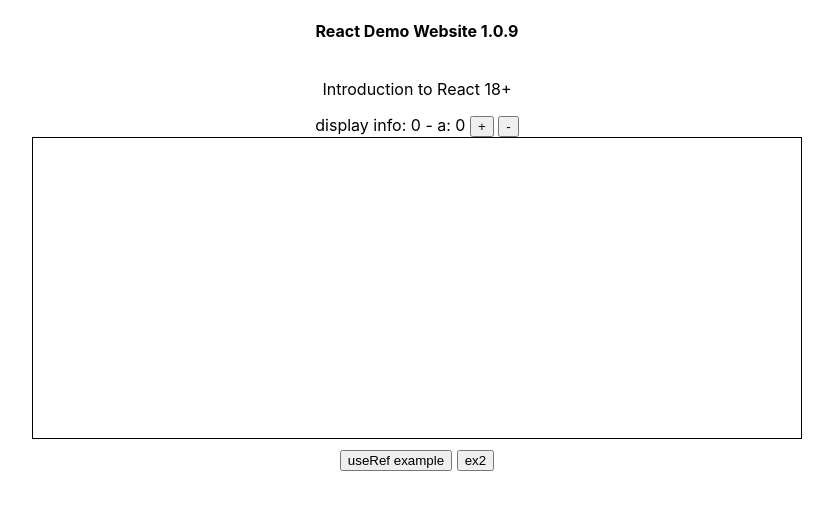
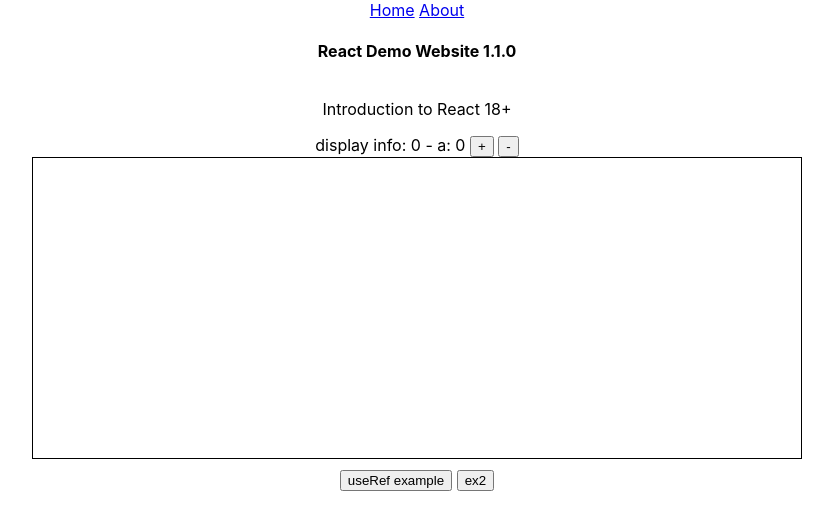
Before and after one commit to dgilbert-quickstart/dgilbert-quickstart.github.io, a React (Create React App) app in the folder demo-week7-react-apps/react-demo-website-1/: page / in a window 1280 px wide. Shown: the top 530 px of the page, without its empty margins (223-1056 px from the left). Built offline with nearby package versions, Linux system fonts and the light colour scheme.

Commit message:
update demo react website-1 useState, useEffect, useRef, react-router-dom

```diff
--- a/demo-week7-react-apps/react-demo-website-1/package.json
+++ b/demo-week7-react-apps/react-demo-website-1/package.json
@@ -34,5 +34,8 @@
       "last 1 firefox version",
       "last 1 safari version"
     ]
+  },
+  "devDependencies": {
+    "react-router-dom": "^6.26.0"
   }
 }
--- a/demo-week7-react-apps/react-demo-website-1/src/App.js
+++ b/demo-week7-react-apps/react-demo-website-1/src/App.js
@@ -1,5 +1,8 @@
+//-- App.js ---
+
 import './App.css';
 import './AppIndex.css';
+import NavMenu from './components/NavMenu';
 import Header from './components/Header';
 import {useEffect, useState, useRef} from "react";
 
@@ -139,7 +142,8 @@
 
   return (
     <div className="container">
-      <Header title="React Demo Website 1.0.9"/>
+      <NavMenu/>
+      <Header title="React Demo Website 1.1.0"/>
       <header>
         <p>
           Introduction to React 18+
--- /dev/null
+++ b/demo-week7-react-apps/react-demo-website-1/src/components/NavMenu.js
@@ -0,0 +1,18 @@
+//-- NavMenu.js --
+
+import {Link} from 'react-router-dom';
+
+//function NavMenu(props)
+const NavMenu = (props) => {
+return (
+    <>
+        <nav>
+             <a href="#">Home</a>
+             {" "}
+             <a href="#">About</a>
+        </nav>
+    </>
+)}
+
+//refactor: add css style to component/elements
+export default NavMenu;
```
Also changed, not shown: 1 other file (tests, documents, lock files or other folders).
